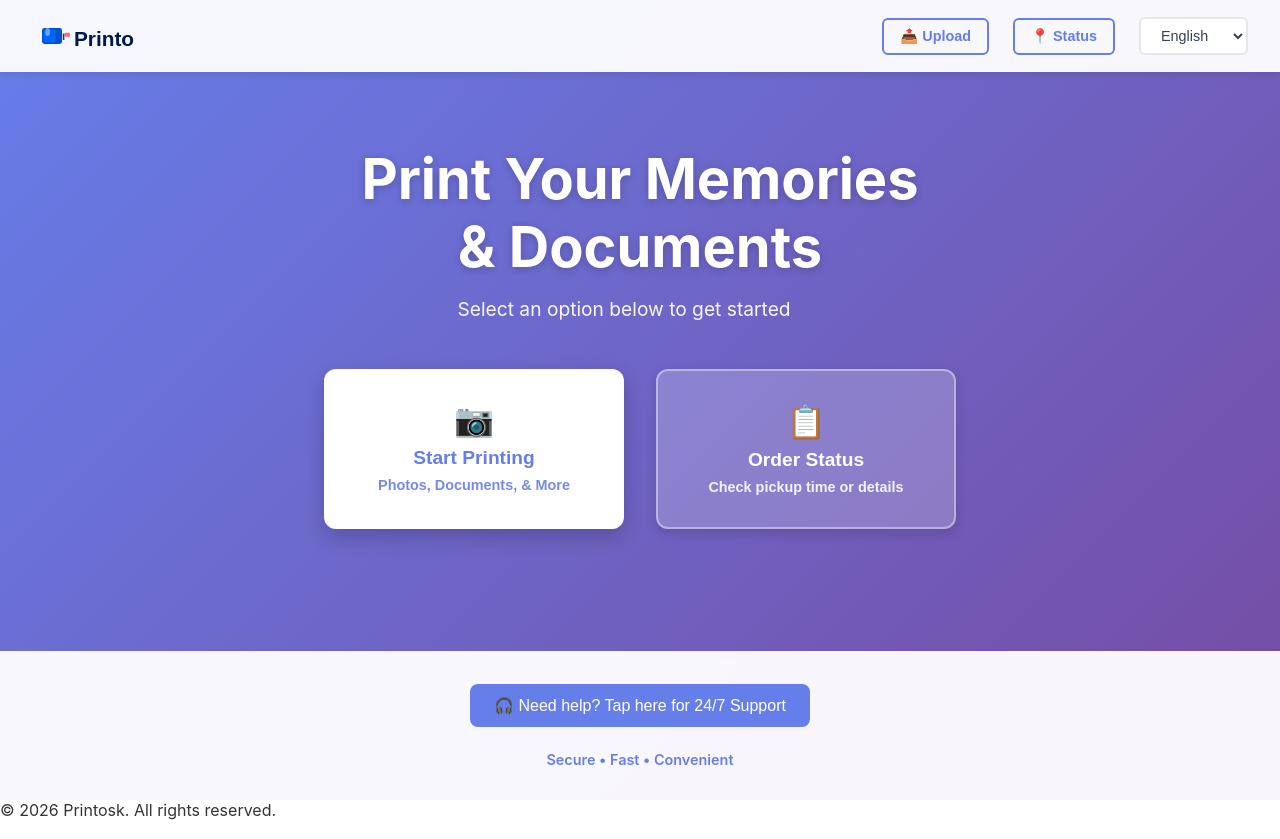
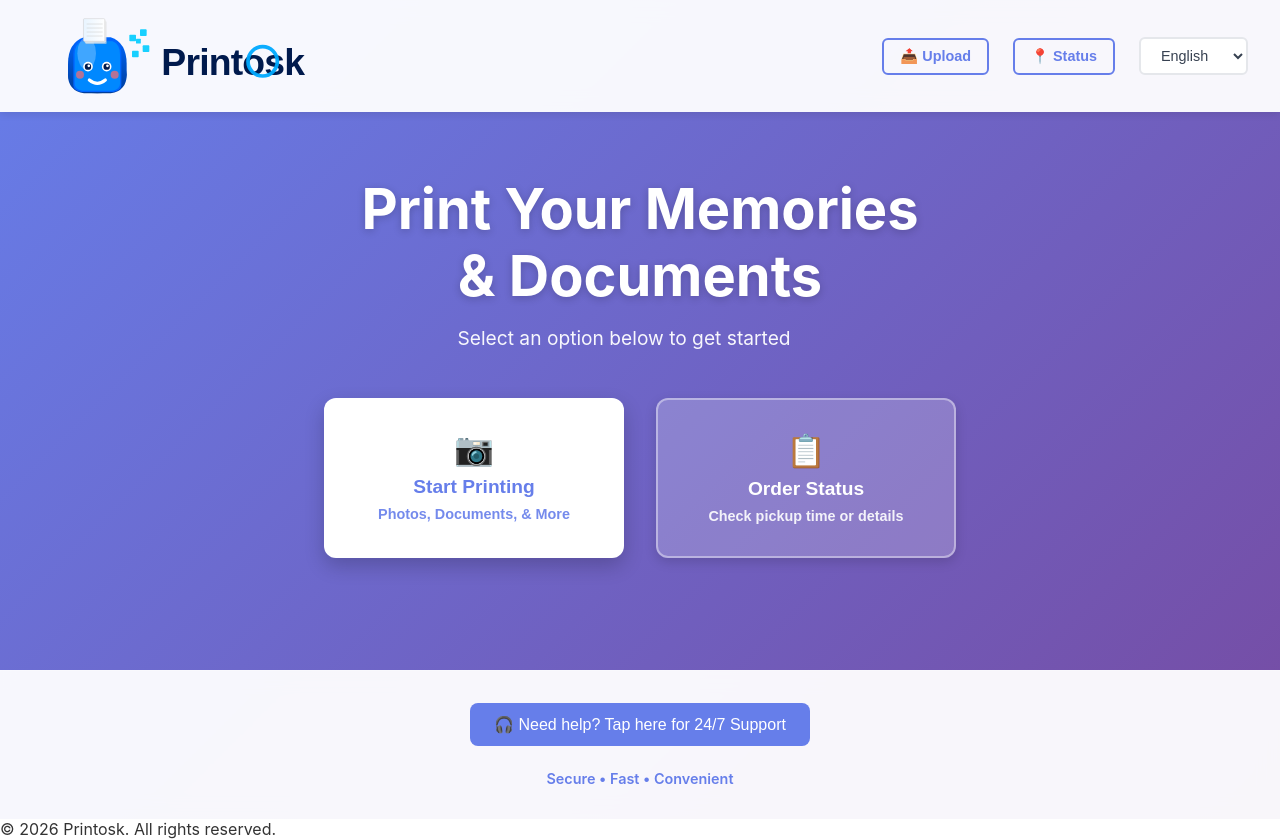
Before and after one commit to DebugDroid-15/printosk, a Next.js app in the folder frontend/: page / in a window 1280 px wide. Built offline with nearby package versions, Linux system fonts and the light colour scheme.

Commit message:
feat: Replace with full Printosk logo and resize for visibility

```diff
--- a/frontend/components/Navbar.tsx
+++ b/frontend/components/Navbar.tsx
@@ -6,7 +6,7 @@ export function Navbar() {
   return (
     <header style={{
       backgroundColor: 'rgba(255, 255, 255, 0.95)',
-      padding: '1rem 2rem',
+      padding: '0.5rem 2rem',
       boxShadow: '0 2px 8px rgba(0,0,0,0.1)',
       display: 'flex',
       justifyContent: 'space-between',
@@ -15,6 +15,7 @@ export function Navbar() {
       position: 'sticky',
       top: 0,
       zIndex: 100,
+      minHeight: '90px',
     }}>
       {/* Logo */}
       <button
@@ -26,7 +27,7 @@ export function Navbar() {
           border: 'none',
           cursor: 'pointer',
           transition: 'transform 0.2s ease',
-          padding: 0,
+          padding: '0.5rem',
           minWidth: 'fit-content',
         }}
         onMouseEnter={(e) => {
@@ -41,10 +42,10 @@ export function Navbar() {
         <Image
           src="/images/logo.svg"
           alt="Printosk Logo"
-          width={140}
-          height={40}
+          width={280}
+          height={80}
           priority
-          style={{ width: '140px', height: '40px' }}
+          style={{ width: '280px', height: '80px' }}
         />
       </button>
 
```
Also changed, not shown: frontend/public/images/logo.svg.
